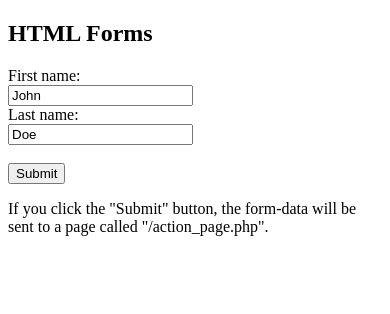
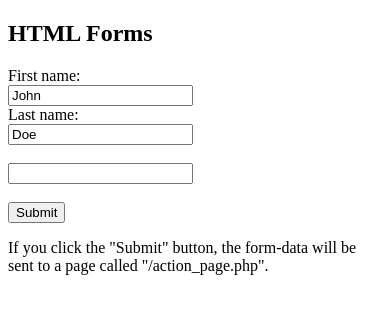
Before and after one commit to aravindhghosh/aravindhghosh.github.io, a plain HTML site: page index.html in a window 390 px wide. Drawn offline with Linux system fonts and the light colour scheme.

Commit message:
Added Mobile Number in Forms

```diff
--- a/index.html
+++ b/index.html
@@ -9,6 +9,7 @@
   <input type="text" id="fname" name="fname" value="John"><br>
   <label for="lname">Last name:</label><br>
   <input type="text" id="lname" name="lname" value="Doe"><br><br>
+  <input type="number" id="mobile" name="mobilenumber" value="Doe"><br><br>
   <input type="submit" value="Submit">
 </form>
 
```
